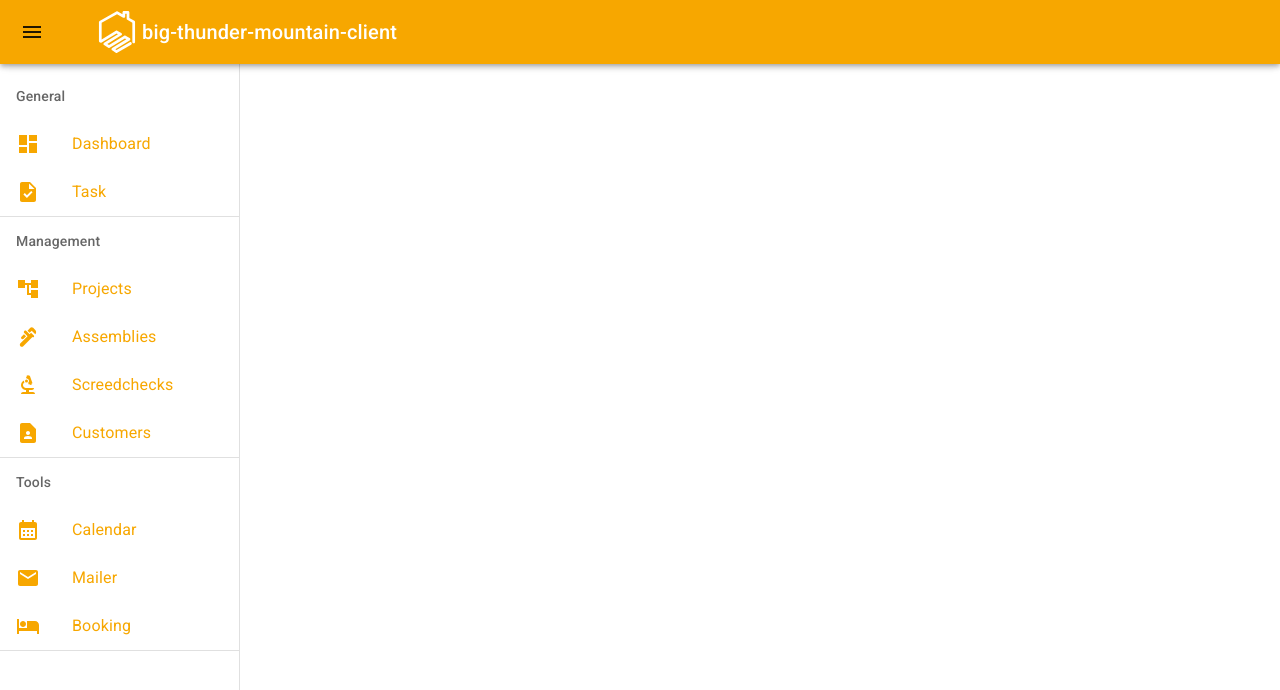
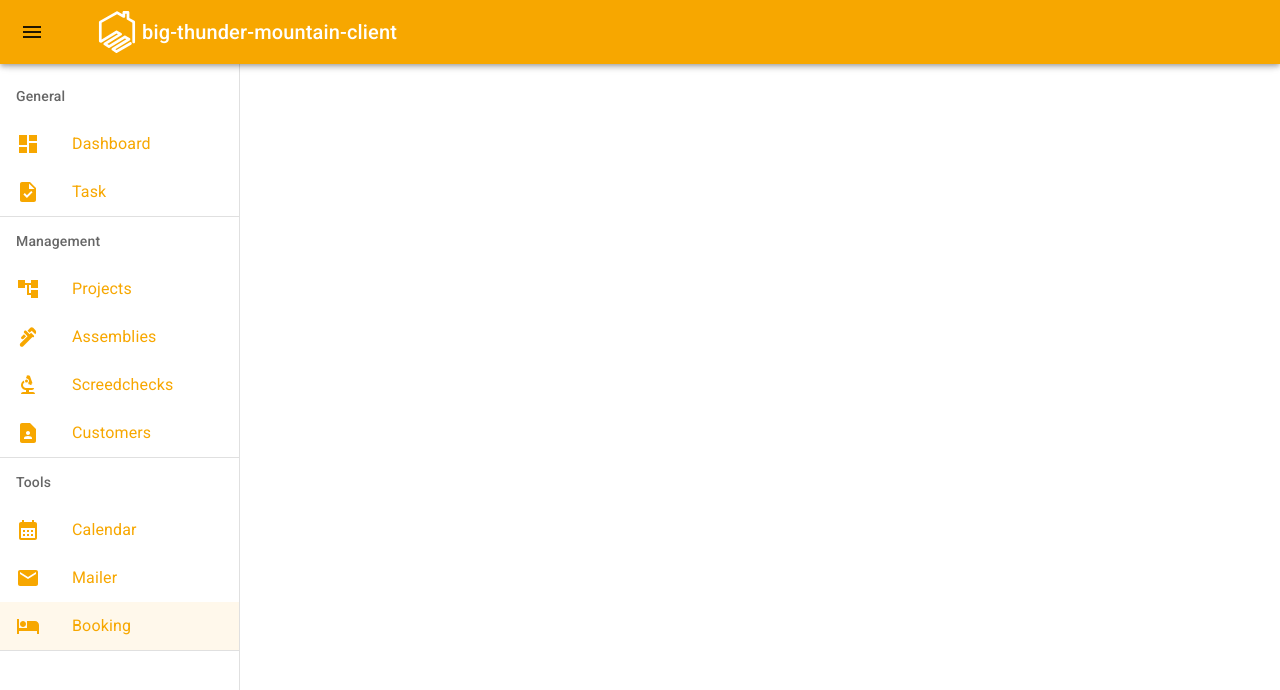
Before and after one commit to xehdan/big-thunder-mountain-client, a React (Create React App) app: page /booking in a window 1280 px wide. Shown: the top 690 px of the page. Built offline with nearby package versions, Linux system fonts and the light colour scheme.

Commit message:
Updated Sidebar to indicate selected Navpoints

```diff
--- a/src/components/sidebar/Sidebar.jsx
+++ b/src/components/sidebar/Sidebar.jsx
@@ -1,4 +1,4 @@
-import React from 'react';
+import React, {useState} from 'react';
 import {
     Drawer,
     Toolbar,
@@ -23,10 +23,12 @@ import {
     Task
 } from '@mui/icons-material'
 import {Link} from "@mui/material";
-import {Link as RouterLink} from 'react-router-dom'
+import {Link as RouterLink, useLocation} from 'react-router-dom'
+
 
 function Sidebar() {
     const drawerWidth = 240;
+    const location = useLocation()
     const menuItems = [
         {
             headline: 'General',
@@ -78,6 +80,8 @@ function Sidebar() {
 
     ]
 
+    const [activeElement, setActiveElement] = useState();
+
     return (
         <Drawer
             variant="permanent"
@@ -96,7 +100,7 @@ function Sidebar() {
                                 {menuItem.headline}
                             </ListSubheader>
                             {menuItem.items.map((item, index2) => (
-                                <ListItem disablePadding key={`${item.name}-${index2}`}>
+                                <ListItem selected={(item.to.substring(0,4) === location.pathname.substring(0,4)) ? true : false } disablePadding key={`${item.name}-${index2}`}>
                                     <Link component={RouterLink} to={item.to} underline="none"
                                           sx={{width: '100%'}}>
                                         <ListItemButton>
```
